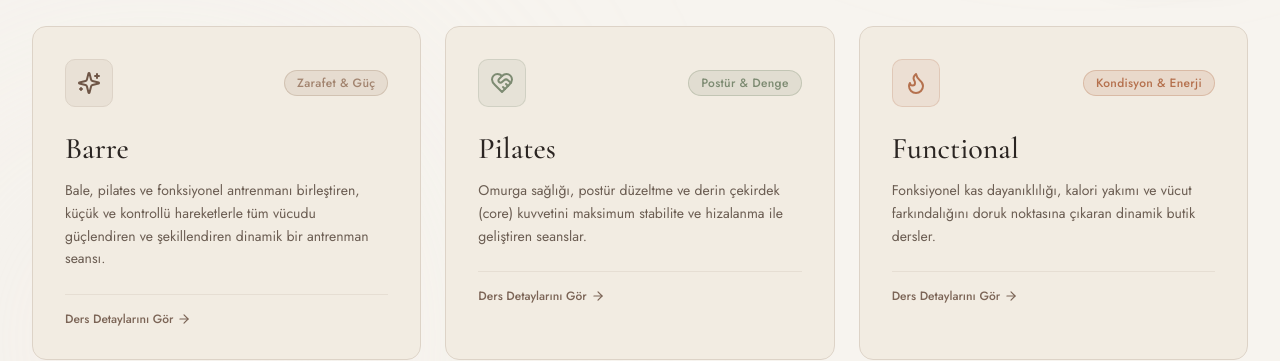
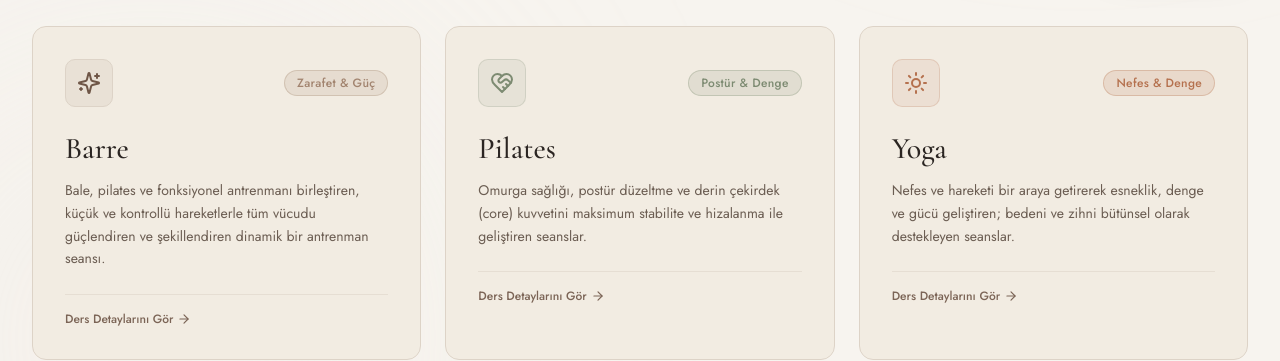
Before and after one commit to monster09856/SoboSociety, a Next.js app in the folder frontend/: page / in a window 1280 px wide. Shown: the part 814-1175 px from the top of the page. Built offline with nearby package versions, Linux system fonts and the light colour scheme; no server answers.

Commit message:
fix(copy): update 3rd discipline card from Functional to Yoga with client copy

```diff
--- a/frontend/src/components/site/hero.tsx
+++ b/frontend/src/components/site/hero.tsx
@@ -1,6 +1,6 @@
 import React from 'react'
 import Link from 'next/link'
-import { ArrowRight, Sparkles, HeartHandshake, Flame } from 'lucide-react'
+import { ArrowRight, Sparkles, HeartHandshake, Flame, Sun } from 'lucide-react'
 import { Button } from '@/components/ui/button'
 import { Badge } from '@/components/ui/badge'
 
@@ -23,10 +23,10 @@ export function Hero() {
       iconBg: 'bg-sage/10 text-sage border-sage/20',
     },
     {
-      title: 'Functional',
-      desc: 'Fonksiyonel kas dayanıklılığı, kalori yakımı ve vücut farkındalığını doruk noktasına çıkaran dinamik butik dersler.',
-      icon: Flame,
-      tag: 'Kondisyon & Enerji',
+      title: 'Yoga',
+      desc: 'Nefes ve hareketi bir araya getirerek esneklik, denge ve gücü geliştiren; bedeni ve zihni bütünsel olarak destekleyen seanslar.',
+      icon: Sun,
+      tag: 'Nefes & Denge',
       badgeVariant: 'clay' as const,
       iconBg: 'bg-clay/10 text-clay border-clay/20',
     },
```
